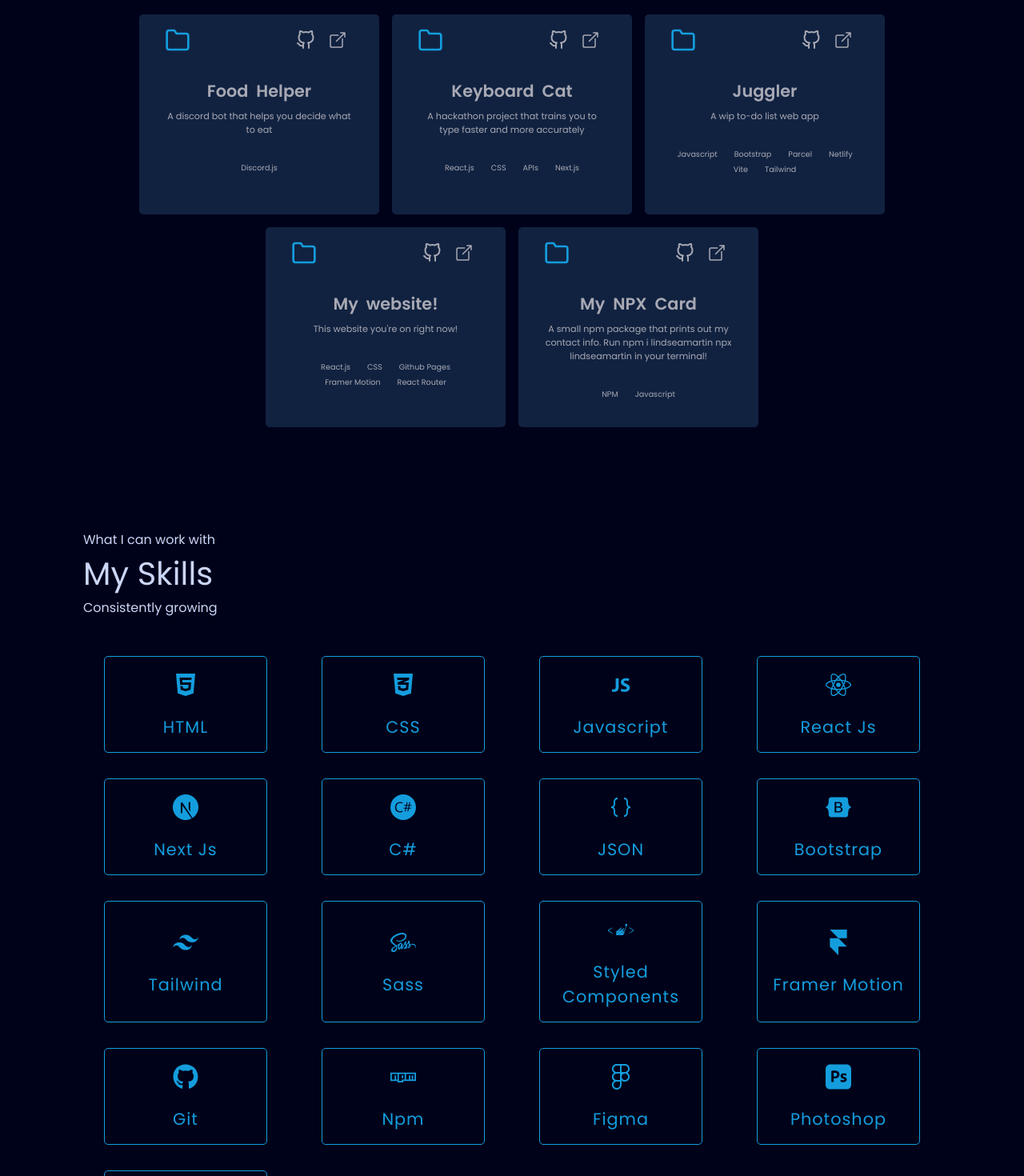
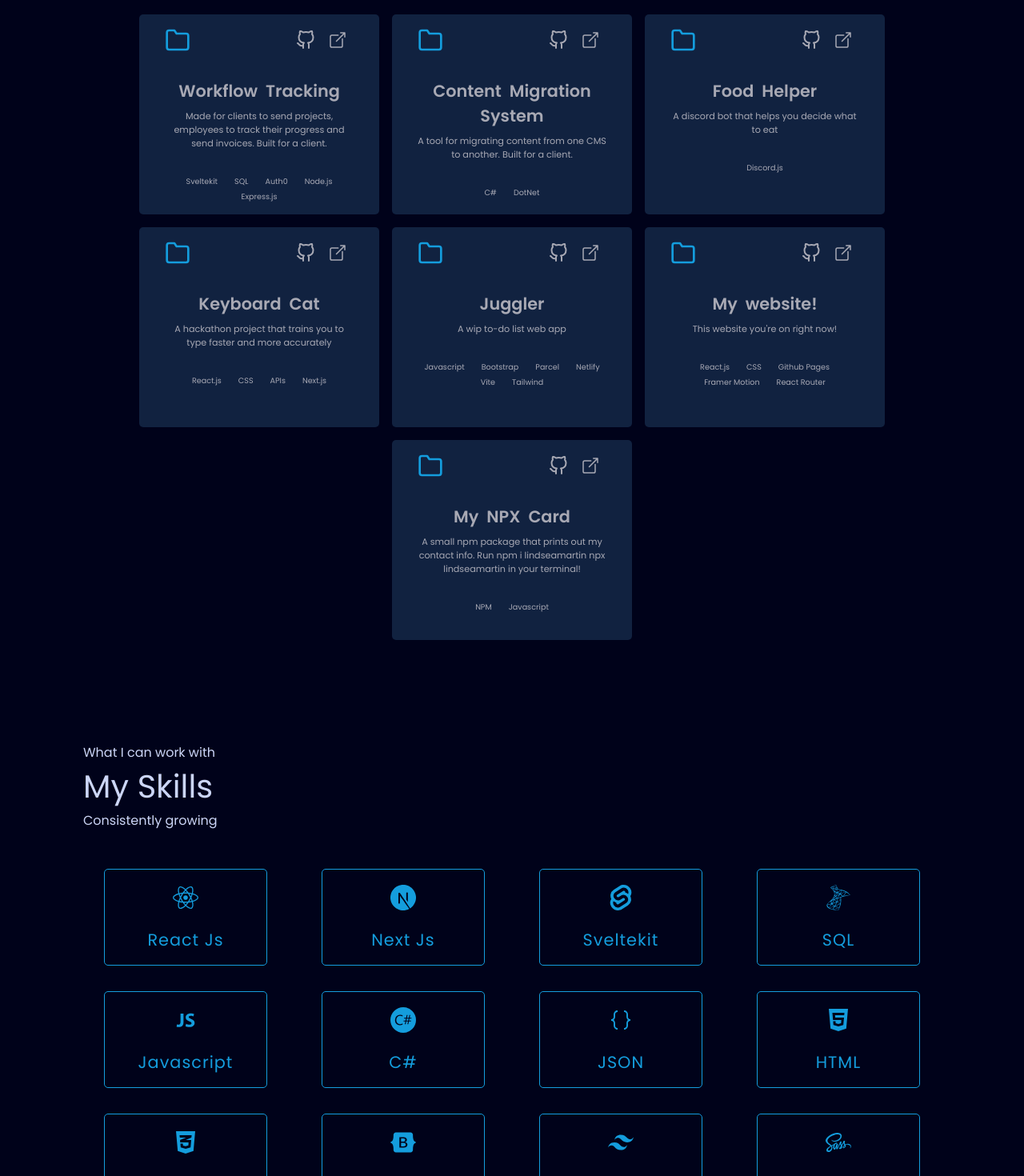
Before and after one commit to LindseaMartin/lindseamartin.github.io, a React (Create React App) app: page / in a window 1280 px wide. Shown: the part 1540-3010 px from the top of the page at 80% size. Built offline with nearby package versions, Linux system fonts and the light colour scheme.

Commit message:
updating skills and portfolio

```diff
--- a/src/data/PortfolioData.js
+++ b/src/data/PortfolioData.js
@@ -1,4 +1,15 @@
 export const PortfolioData = [
+  {
+    title: "Workflow Tracking",
+    desc: "Made for clients to send projects, employees to track their progress and send invoices. Built for a client.",
+    tech: ["Sveltekit","SQL","Auth0","Node.js","Express.js"],
+  },
+  {
+    title: "Content Migration System",
+    desc: "A tool for migrating content from one CMS to another. Built for a client.",
+    tech: ["C#","DotNet"],
+    gitlink: "//github.com/LindseaMartin/Website-Migration",
+  },
   {
     title: "Food Helper",
     desc: "A discord bot that helps you decide what to eat",
--- a/src/data/SkillsData.js
+++ b/src/data/SkillsData.js
@@ -17,22 +17,11 @@ import {
 	SiStyledcomponents,
 	SiFramer,
 	SiMicrosoftsqlserver,
-	SiCsharp
+	SiCsharp,
+	SiSvelte
 } from "react-icons/si";
 
 export const SkillsData = [
-	{
-		name: "HTML",
-		icon: <FaHtml5 />,
-	},
-	{
-		name: "CSS",
-		icon: <FaCss3Alt />,
-	},
-	{
-		name: "Javascript",
-		icon: <DiJavascript1 />,
-	},
 	{
 		name: "React Js",
 		icon: <FaReact />,
@@ -42,12 +31,33 @@ export const SkillsData = [
 		icon: <SiNextdotjs />,
 	},
 	{
+		name: "Sveltekit",
+		icon: <SiSvelte />,
+	},
+	{
+		name: "SQL",
+		icon: <SiMicrosoftsqlserver />,
+	},
+
+	{
+		name: "Javascript",
+		icon: <DiJavascript1 />,
+	},
+	{
 		name: "C#",
 		icon: <SiCsharp />,
 	},
 	{
 		name: "JSON",
 		icon: <VscJson />,
+	},
+	{
+		name: "HTML",
+		icon: <FaHtml5 />,
+	},
+	{
+		name: "CSS",
+		icon: <FaCss3Alt />,
 	},
 	{
 		name: "Bootstrap",
@@ -85,8 +95,5 @@ export const SkillsData = [
 		name: "Photoshop",
 		icon: <SiAdobephotoshop />,
 	},
-	{
-		name: "SQL",
-		icon: <SiMicrosoftsqlserver />,
-	}
+
 ];
```
